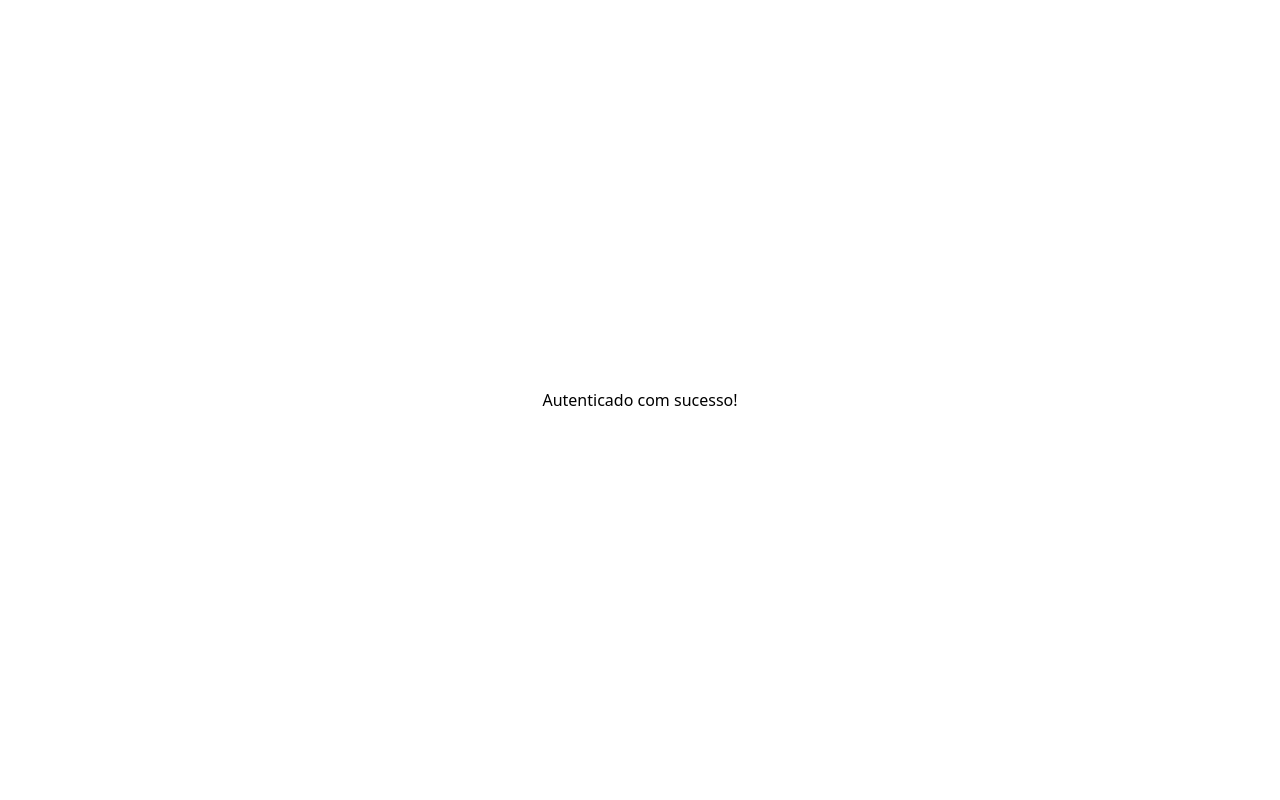
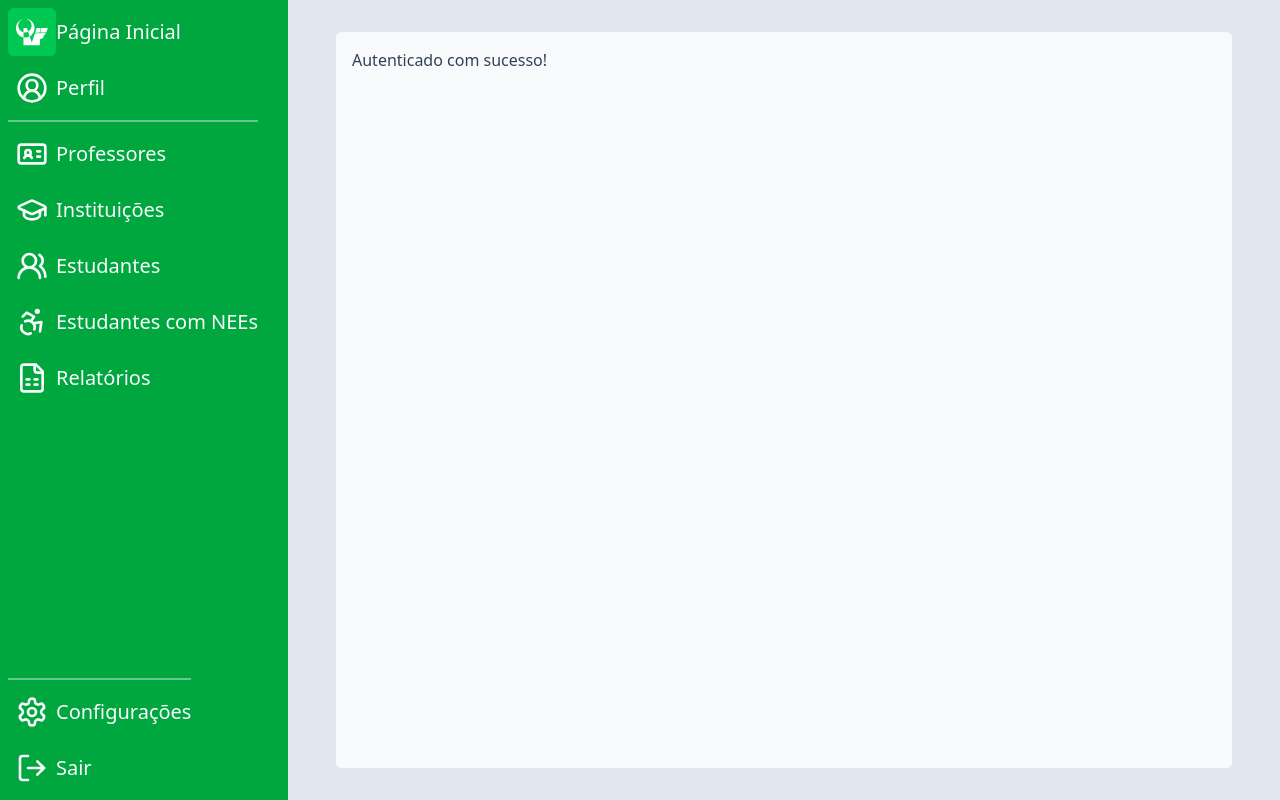
Before and after one commit to paulorvidal/omif, a React (Vite) app: page /dashboard in a window 1280 px wide. Built offline with nearby package versions, Linux system fonts and the light colour scheme.

Commit message:
continuando navbar lateral

```diff
--- a/src/App.tsx
+++ b/src/App.tsx
@@ -1,15 +1,27 @@
-import { BrowserRouter, Route, Routes } from "react-router";
+import { BrowserRouter, Navigate, Route, Routes } from "react-router";
 import { Login } from "./pages/Login";
 import { Dashboard } from "./pages/Dashboard";
+import type { JSX } from "react";
 
-//const PrivateRoute = ({children}:{children: JSX.Element})
+const PrivateRoute = ({ children }: { children: JSX.Element }) => {
+  const token = localStorage.getItem("token");
+
+  return token ? children : <Navigate to="/login" />;
+};
 
 export const App = () => {
   return (
     <BrowserRouter>
       <Routes>
         <Route path="/login" element={<Login />}></Route>
-        <Route path="/dashboard" element={<Dashboard />}></Route>
+        <Route
+          path="/dashboard"
+          element={
+            //<PrivateRoute>
+            <Dashboard />
+            //</PrivateRoute>
+          }
+        ></Route>
       </Routes>
     </BrowserRouter>
   );
--- a/src/components/ui/H2.tsx
+++ b/src/components/ui/H2.tsx
@@ -2,8 +2,13 @@ import type { ComponentProps } from "react";
 
 type H1Props = {
   children: string;
+  className?: string;
 } & ComponentProps<"h2">;
 
-export const H2 = ({ children }: H1Props) => {
-  return <h2 className="text-center text-xl">{children}</h2>;
+export const H2 = ({ children, className, ...props }: H1Props) => {
+  return (
+    <h2 className={`text-center text-xl font-medium ${className}`} {...props}>
+      {children}
+    </h2>
+  );
 };
--- a/src/pages/Dashboard.tsx
+++ b/src/pages/Dashboard.tsx
@@ -1,7 +1,128 @@
+import { useState } from "react";
+import OmifIcon from "../assets/omif-icon.svg";
+import { H2 } from "../components/ui/H2";
+import {
+  Accessibility,
+  CircleUserRound,
+  FileSpreadsheet,
+  GraduationCap,
+  IdCard,
+  LogOut,
+  Settings,
+  UsersRound,
+} from "lucide-react";
+
 export const Dashboard = () => {
+  const [isOpen, setIsOpen] = useState(false);
+
+  const LinksCenter = [
+    { title: "Professores", icon: IdCard },
+    { title: "Instituições", icon: GraduationCap },
+    { title: "Estudantes", icon: UsersRound },
+    { title: "Estudantes com NEEs", icon: Accessibility },
+    { title: "Relatórios", icon: FileSpreadsheet },
+  ];
+
+  const LinksBottom = [
+    { title: "Configurações", icon: Settings },
+    { title: "Sair", icon: LogOut },
+  ];
+
   return (
-    <div className="flex h-screen w-screen items-center justify-center">
-      Autenticado com sucesso!
+    <div className="flex">
+      {isOpen ? (
+        <div
+          className={`flex h-screen flex-col items-start ${isOpen ? "w-72" : "w-16"} bg-green-600 p-2 text-slate-50`}
+          onMouseEnter={() => setIsOpen(true)}
+          onMouseLeave={() => setIsOpen(false)}
+        >
+          <div className="flex flex-1 flex-col gap-2">
+            <div className="flex items-center">
+              <div className="h-12 w-12">
+                <img
+                  className="h-full w-full rounded-md bg-green-500 p-2"
+                  src={OmifIcon}
+                  alt="Logo da Omif"
+                />
+              </div>
+              <H2>Página Inicial</H2>
+            </div>
+            <div className="flex items-center border-b-2 border-b-slate-50/40 pb-2">
+              <div className="h-12 w-12">
+                <CircleUserRound className="h-12 w-12 p-2" />
+              </div>
+              <H2>Perfil</H2>
+            </div>
+            {LinksCenter.map((link, index) => {
+              const Icon = link.icon;
+              return (
+                <div key={index} className="flex items-center">
+                  <Icon className="h-12 w-12 p-2" />
+                  <H2>{link.title}</H2>
+                </div>
+              );
+            })}
+          </div>
+          <div className="flex flex-col justify-end gap-2 border-t-2 border-t-slate-50/40 pt-2">
+            {LinksBottom.map((link, index) => {
+              const Icon = link.icon;
+              return (
+                <div key={index} className="flex items-center">
+                  <Icon className="h-12 w-12 p-2" />
+                  <H2>{link.title}</H2>
+                </div>
+              );
+            })}
+          </div>
+        </div>
+      ) : (
+        <div
+          className={`flex h-screen flex-col items-start ${isOpen ? "w-72" : "w-16"} bg-green-600 p-2 text-slate-50`}
+          onMouseEnter={() => setIsOpen(true)}
+          onMouseLeave={() => setIsOpen(false)}
+        >
+          <div className="flex flex-1 flex-col gap-2">
+            <div className="flex items-center">
+              <div className="h-12 w-12">
+                <img
+                  className="h-full w-full rounded-md bg-green-500 p-2"
+                  src={OmifIcon}
+                  alt="Logo da Omif"
+                />
+              </div>
+            </div>
+            <div className="flex items-center border-b-2 border-b-slate-50/40 pb-2">
+              <div className="h-12 w-12">
+                <CircleUserRound className="h-12 w-12 p-2" />
+              </div>
+            </div>
+            {LinksCenter.map((link, index) => {
+              const Icon = link.icon;
+              return (
+                <div key={index} className="flex items-center">
+                  <Icon className="h-12 w-12 p-2" />
+                </div>
+              );
+            })}
+          </div>
+          <div className="flex flex-col justify-end gap-2 border-t-2 border-t-slate-50/40 pt-2">
+            {LinksBottom.map((link, index) => {
+              const Icon = link.icon;
+              return (
+                <div key={index} className="flex items-center">
+                  <Icon className="h-12 w-12 p-2" />
+                </div>
+              );
+            })}
+          </div>
+        </div>
+      )}
+
+      <div className="flex h-screen flex-1 justify-center bg-slate-200 p-4 text-slate-700 sm:p-8">
+        <div className="flex w-full max-w-4xl rounded-md bg-slate-50 p-4">
+          <p>Autenticado com sucesso!</p>
+        </div>
+      </div>
     </div>
   );
 };
--- a/src/pages/Login.tsx
+++ b/src/pages/Login.tsx
@@ -28,7 +28,7 @@ export const Login = () => {
 
   return (
     <div className="flex h-screen w-screen flex-col items-center bg-slate-200 p-4 text-zinc-700 sm:p-16">
-      <div className="grid w-4xl max-w-full grid-cols-1 rounded-md bg-slate-50 md:grid-cols-2">
+      <div className="grid w-full max-w-4xl grid-cols-1 rounded-md bg-slate-50 md:grid-cols-2">
         <div className="hidden rounded-s-md bg-green-600 md:block"></div>
         <form
           onSubmit={handleLogin}
--- a/src/services/api.ts
+++ b/src/services/api.ts
@@ -1,6 +1,6 @@
 import axios from "axios";
 
-const apiUrl = "http://10.33.0.241:8080";
+const apiUrl = "http://89.116.73.16:8089";
 
 const api = axios.create({
   baseURL: apiUrl,
```
Also changed, not shown: src/assets/omif-icon.svg (added).
